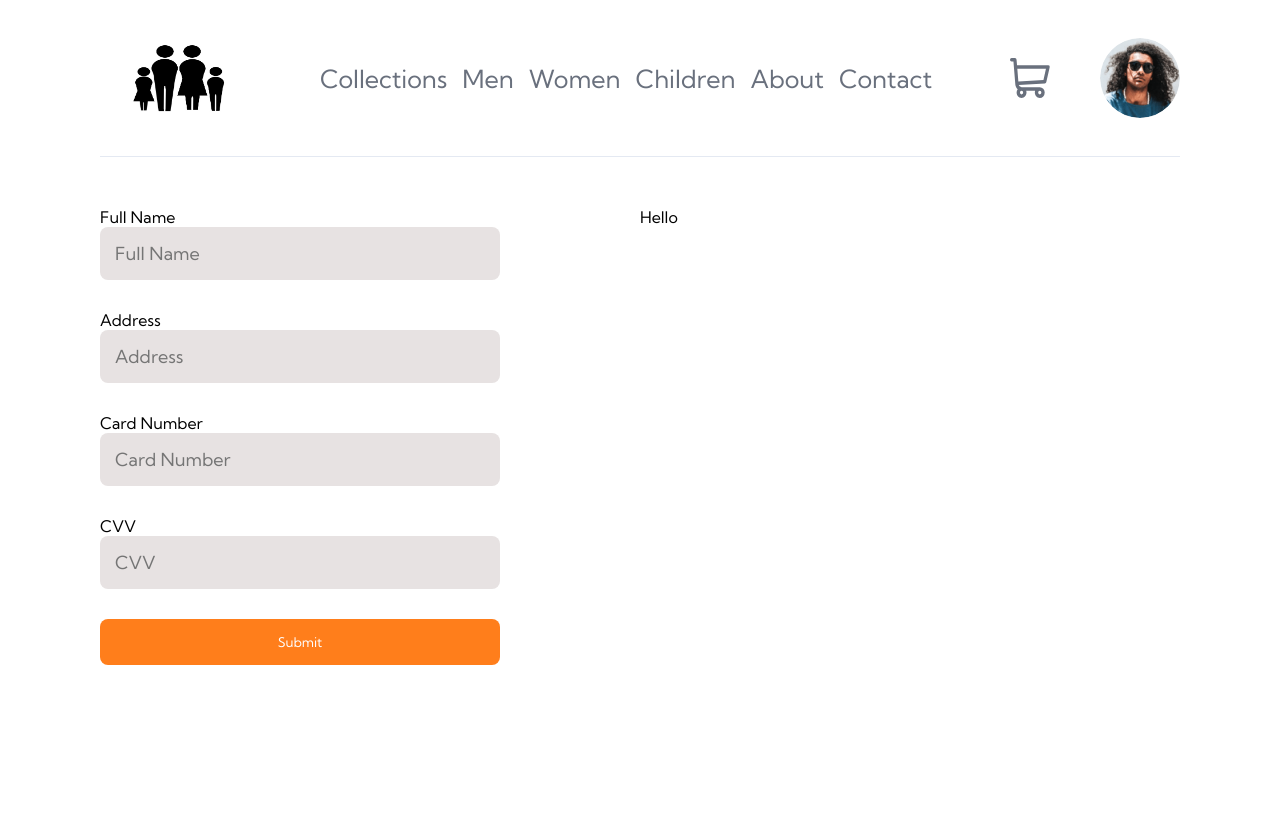
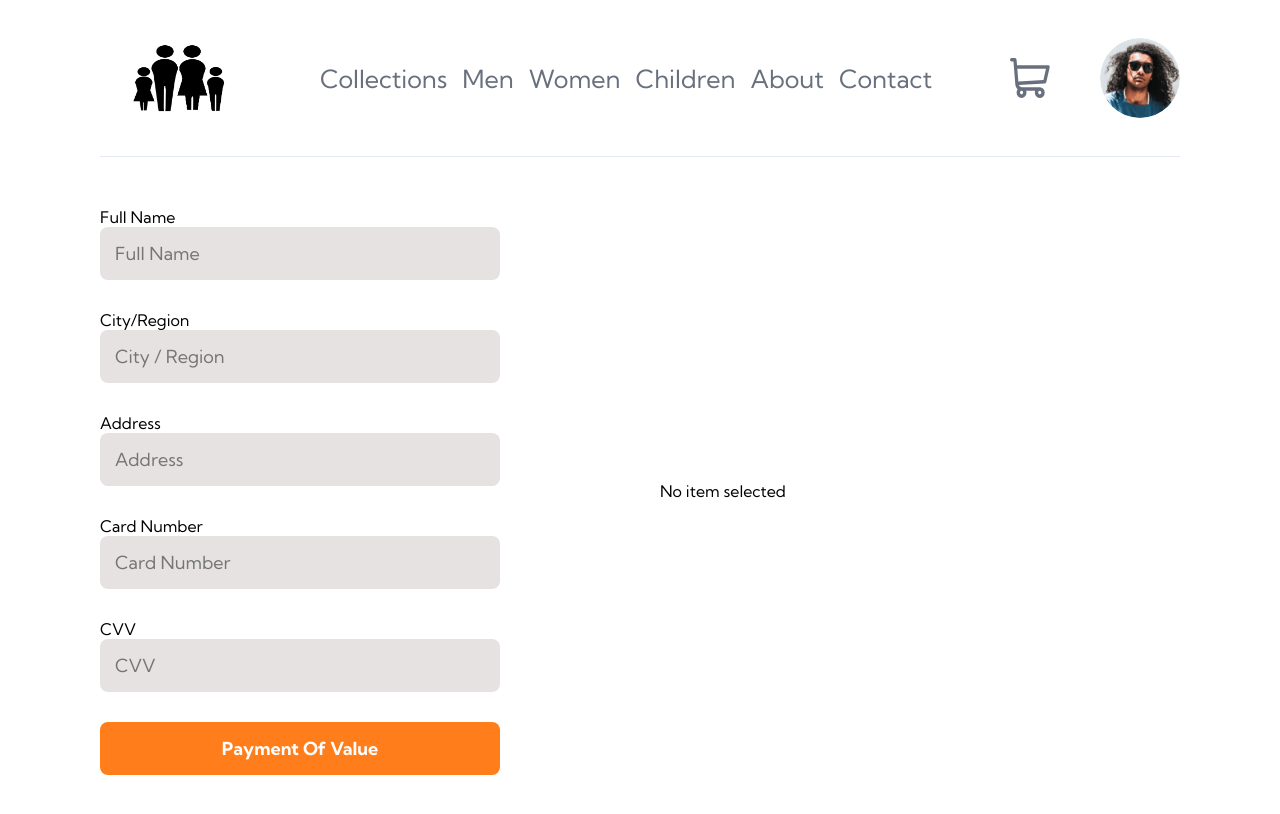
Before and after one commit to IrakliTsiklauri/e-commerce-platform, a React (Create React App) app: page /checkout in a window 1280 px wide. Shown: the top 814 px of the page. Built offline with nearby package versions, Linux system fonts and the light colour scheme.

Commit message:
add image in CartSection.jsx

```diff
--- a/src/App.jsx
+++ b/src/App.jsx
@@ -30,7 +30,7 @@ function App() {
           <Route path="/about" element={<About />} />
           <Route path="/contact" element={<Contact />} />
           <Route path="/items/:itemId" element={<ItemDetail />} />
-          <Route path="checkout" element={<Checkout/>}/>
+          <Route path="/checkout" element={<Checkout/>}/>
           <Route path="*" element={<ErrorPage />} />
         </Route>
       </Routes>
--- a/src/components/AddToCart.jsx
+++ b/src/components/AddToCart.jsx
@@ -6,6 +6,7 @@ export const CartProvider = ({ children }) => {
   const [cart, setCart] = useState([]);
 
   const addToCart = (item) => {
+    console.log(item)
     setCart((prevCart) => {
       const itemIndex = prevCart.findIndex(
         (cartItem) => cartItem.id === item.id
--- a/src/components/AddToCartSection.jsx
+++ b/src/components/AddToCartSection.jsx
@@ -27,6 +27,7 @@ const AddToCartSection = () => {
         name: "New items have been added to the cart",
         price: Number(item.price),
         quantity,
+        image: item.images.image
       });
     }
   };
--- a/src/components/CartSection.jsx
+++ b/src/components/CartSection.jsx
@@ -1,19 +1,17 @@
 import React, { useContext } from "react";
 import styled from "styled-components";
 import { CartContext } from "./AddToCart";
-import { useParams, useNavigate } from "react-router-dom";
-import data from "../data.json";
+import { useNavigate } from "react-router-dom";
 
 const CartSection = ({ isOpen }) => {
-  const { itemId } = useParams();
-  const item = data.find((item) => item.id === itemId);
   const { cart } = useContext(CartContext);
+  console.log(cart);
+
   const navigate = useNavigate();
 
-const handleCheckout = ()=>{
-    navigate("/checkout")
-}
-  //   const cartImg = item.images.image
+  const handleCheckout = () => {
+    navigate("/checkout");
+  };
 
   return (
     <CartSectionContainer isOpen={isOpen}>
@@ -25,7 +23,7 @@ const handleCheckout = ()=>{
           cart.map((item) => (
             <CartItem key={item.id}>
               <CartInfo>
-                <img src={`../images/${item.id}.png`} alt={item.name} />
+                <img src={item.image} alt={item.name} />
                 <ItemDetails>
                   <p>{item.name}</p>
                   <p>
--- a/src/components/Checkout.jsx
+++ b/src/components/Checkout.jsx
@@ -1,13 +1,29 @@
 import React from "react";
 import styled from "styled-components";
+import { useParams } from "react-router-dom";
+import data from "../data.json";
 
 const Checkout = () => {
+  const { itemId } = useParams();
+//   console.log("itemId from URL:", itemId);
+
+  const item = data.find((item) => item.id === itemId);
+//   console.log("Found item:", item);
+
+//   const abc = item.company
+//   console.log(abc)
+
+
   return (
     <CheckoutContainer>
       <Form>
         <InputDiv>
           <label>Full Name</label>
           <input type="text" name="name" placeholder="Full Name" />
+        </InputDiv>
+        <InputDiv>
+          <label>City/Region</label>
+          <input type="text" name="city" placeholder="City / Region" />
         </InputDiv>
         <InputDiv>
           <label>Address</label>
@@ -21,9 +37,20 @@ const Checkout = () => {
           <label>CVV</label>
           <input type="text" name="cvv" placeholder="CVV" />
         </InputDiv>
-        <SubBtn type="submit">Submit</SubBtn>
+        <SubBtn type="submit">Payment Of Value</SubBtn>
       </Form>
-      <CeckoutInfo>Hello</CeckoutInfo>
+      <CheckoutInfo>
+        {item ? (
+          <>
+            <h2>Company: {item.company}</h2>
+            <p>Item Name: {item.name}</p>
+            <p>Price: {item.price} {item.currency}</p>
+            <img src={item.images.image} alt={item.category} />
+          </>
+        ) : (
+          <p>No item selected</p>
+        )}
+      </CheckoutInfo>
     </CheckoutContainer>
   );
 };
@@ -58,6 +85,7 @@ const InputDiv = styled.div`
     border-radius: 8px;
     background-color: #e7e2e2;
     font-size: 18px;
+    outline-color: #18db18;
   }
 `;
 
@@ -65,6 +93,8 @@ const SubBtn = styled.button`
   width: 400px;
   padding: 15px;
   color: #fff;
+  font-size: 18px;
+  font-weight: 700;
   border: none;
   border-radius: 8px;
   background-color: rgba(255, 126, 27, 1);
@@ -75,4 +105,11 @@ const SubBtn = styled.button`
   }
 `;
 
-const CeckoutInfo = styled.div``;
+const CheckoutInfo = styled.div`
+  display: flex;
+  flex-direction: column;
+  align-items: start;
+  justify-content: center;
+  gap: 10px;
+  margin-left: 20px;
+`;
```
